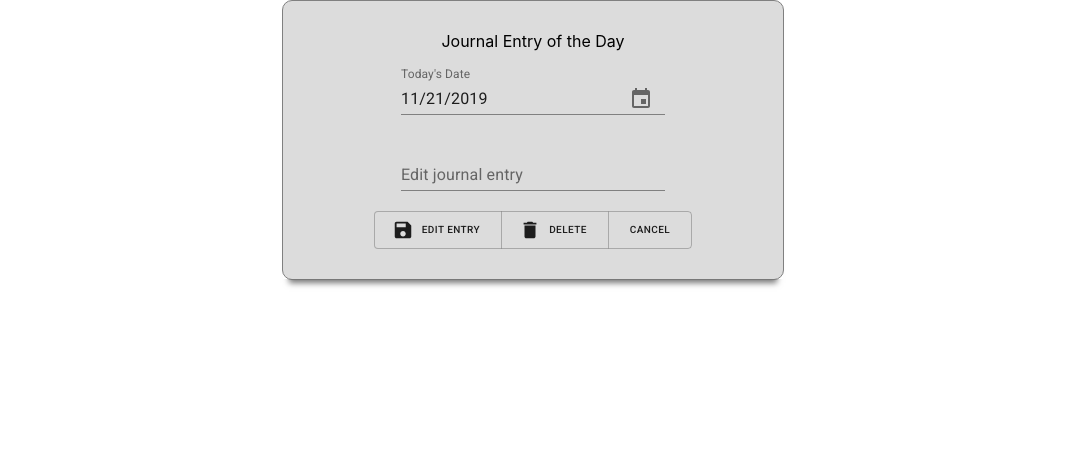
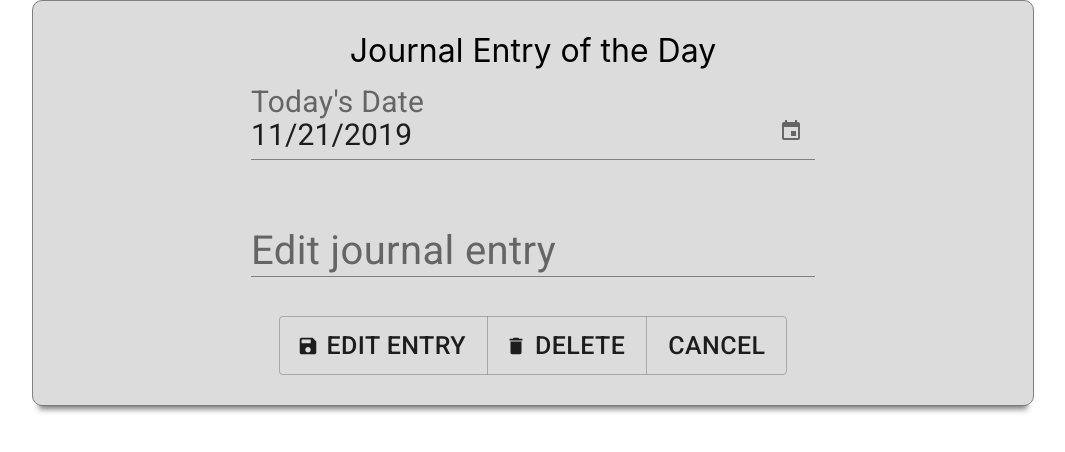
Before and after one commit to Loremenius/Front-end, a React (Create React App) app: page /journal/1 in a window 1280 px wide. Shown: the top 452 px of the page, without its empty margins (107-1172 px from the left). Built offline with nearby package versions, Linux system fonts and the light colour scheme; no server answers; sample sign-in values are in the browser's storage.

Commit message:
fixed the sizing of the entire app

```diff
--- a/src/App.css
+++ b/src/App.css
@@ -2,7 +2,7 @@ body{
 
   display:flex;
   justify-content: center;
-
+  font-size: 2rem;
 }
 
 
@@ -10,7 +10,7 @@ body{
   text-align: center;
   border: 1px solid grey;
   align-content: center;
-  width:500px;
+  width:1000px;
   border-radius: 10px;
   background: 	#DCDCDC;
 }
@@ -85,12 +85,12 @@ input {
 .entry{
   padding: 5px;
   margin: 5px;
-  width: 15rem;
+  width: 25rem;
   background-color: #11A2FC;
 }
 
 .date{
-  font-size: 10px;
+  font-size: 20px;
 }
 
 .form{
@@ -111,7 +111,8 @@ input {
 }
 
 .MuiButton-label{
-  font-size: 10px;
+  font-size: 25px;
+
 }
 
 .MuiFormControl-root{
--- a/src/components/JournalEntry.js
+++ b/src/components/JournalEntry.js
@@ -14,6 +14,9 @@ const mainStyles = makeStyles({
             color: 'blue',
             fontSize: '1.4rem',
     },
+    resize:{
+        fontSize:25
+    }
 }})
 
 
@@ -50,6 +53,7 @@ const JournalEntry = props => {
 
                             <MuiPickersUtilsProvider utils={DateFnsUtils}>
                                 <KeyboardDatePicker
+                                    className={classes.resize}
                                     disableToolbar
                                     variant="inline"
                                     format="MM/dd/yyyy"
@@ -58,6 +62,8 @@ const JournalEntry = props => {
                                     label="Today's Date"
                                     value={selectedDate}
                                     onChange={handleDateChange}
+                                    inputProps={{style: {fontSize: 30, paddingTop:'15px'}}} // font size of input text
+                                    InputLabelProps={{style: {fontSize: 40}}} // font size of input label
                                     KeyboardButtonProps={{
                                         'aria-label': 'change date',
                                     }}
@@ -70,6 +76,8 @@ const JournalEntry = props => {
                                 label="New Journal Entry"
                                 value={entry}
                                 onChange={handleChanges}
+                                inputProps={{style: {fontSize: 30, paddingTop:'15px'}}} // font size of input text
+                                InputLabelProps={{style: {fontSize: 40}}} // font size of input label
                                 name="body"
                                 className={classes.input}/>
                                 <br></br>
--- a/src/components/UpdateEntry.js
+++ b/src/components/UpdateEntry.js
@@ -73,6 +73,8 @@ const UpdateEntry = props => {
                                 label="Today's Date"
                                 value={selectedDate}
                                 onChange={handleDateChange}
+                                inputProps={{style: {fontSize: 30, paddingTop:'15px'}}} // font size of input text
+                                InputLabelProps={{style: {fontSize: 40}}} // font size of input label
                                 KeyboardButtonProps={{
                                     'aria-label': 'change date',
                                 }}
@@ -86,6 +88,8 @@ const UpdateEntry = props => {
                             value={entry}
                             label="Edit journal entry"
                             onChange={handleChanges}
+                            inputProps={{style: {fontSize: 30, paddingTop:'15px'}}} // font size of input text
+                            InputLabelProps={{style: {fontSize: 40}}} // font size of input label
                             name="body"
                             className={classes.input}/>
                             <br></br>
```
